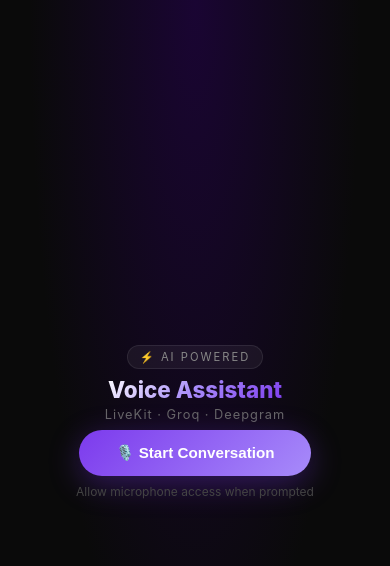
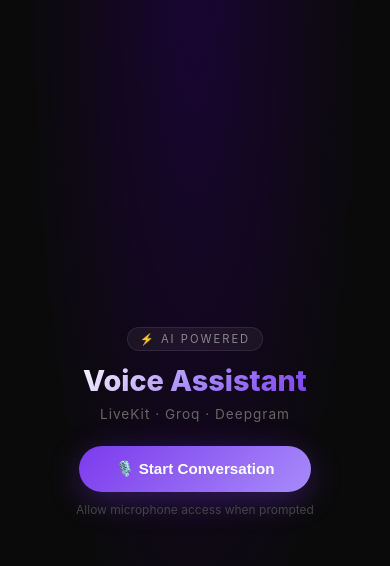
Before and after one commit to aryasinha09/livekit-agent, a React app in the folder frontend/: page / in a window 390 px wide. Shown: the top 566 px of the page. Built offline with nearby package versions, Linux system fonts and the light colour scheme; the HTML template or start-up script is replaced by a standard one.

Commit message:
fix mobile heading

```diff
--- a/frontend/src/App.jsx
+++ b/frontend/src/App.jsx
@@ -103,12 +103,29 @@
   return (
     <div style={{
       display: "flex", flexDirection: "column", alignItems: "center",
-      gap: "12px", width: "100%", maxWidth: "650px",
+      gap: "10px", width: "100%", maxWidth: "650px",
       padding: "0 16px", boxSizing: "border-box",
     }}>
+      {/* Header — inside VoiceUI */}
+      <div style={{ textAlign: "center" }}>
+        <h1 style={{
+          fontSize: "clamp(1.2rem, 4vw, 2rem)",
+          fontWeight: "800",
+          background: "linear-gradient(135deg, #ffffff 0%, #a78bfa 50%, #7c3aed 100%)",
+          WebkitBackgroundClip: "text", WebkitTextFillColor: "transparent",
+          margin: "0 0 4px 0", lineHeight: 1.2,
+        }}>
+          🎙️ Voice Assistant
+        </h1>
+        <p style={{ color: "#666", fontSize: "0.75rem", letterSpacing: "1px", margin: 0 }}>
+          LiveKit · Groq · Deepgram
+        </p>
+      </div>
+
       <Timer />
 
-      <div style={{ position: "relative", width: "140px", height: "140px", flexShrink: 0 }}>
+      {/* Orb */}
+      <div style={{ position: "relative", width: "130px", height: "130px", flexShrink: 0 }}>
         <div style={{
           position: "absolute", inset: "-8px", borderRadius: "50%",
           border: `3px solid transparent`,
@@ -125,37 +142,39 @@
           position: "absolute", inset: 0, borderRadius: "50%",
           background: `radial-gradient(circle at 35% 35%, ${currentColor}33, #0a0a0a)`,
           border: `2px solid ${currentColor}55`,
-          boxShadow: `0 0 80px ${currentColor}44`,
+          boxShadow: `0 0 60px ${currentColor}44`,
           display: "flex", alignItems: "center", justifyContent: "center",
           transition: "all 0.5s ease",
         }}>
-          <BarVisualizer state={state} trackRef={audioTrack} style={{ width: "70px", height: "35px" }} barCount={7} />
+          <BarVisualizer state={state} trackRef={audioTrack} style={{ width: "60px", height: "30px" }} barCount={7} />
         </div>
       </div>
 
+      {/* Status */}
       <div style={{
-        display: "flex", alignItems: "center", gap: "10px",
-        background: "#ffffff0d", padding: "6px 16px",
+        display: "flex", alignItems: "center", gap: "8px",
+        background: "#ffffff0d", padding: "6px 14px",
         borderRadius: "50px", border: `1px solid ${currentColor}44`,
       }}>
         <div style={{
-          width: "8px", height: "8px", borderRadius: "50%",
+          width: "7px", height: "7px", borderRadius: "50%",
           background: currentColor, boxShadow: `0 0 8px ${currentColor}`,
           animation: "pulse 1.5s infinite",
         }}/>
-        <span style={{ color: currentColor, fontSize: "0.75rem", letterSpacing: "2px", textTransform: "uppercase", fontWeight: "600" }}>
+        <span style={{ color: currentColor, fontSize: "0.72rem", letterSpacing: "2px", textTransform: "uppercase", fontWeight: "600" }}>
           {state === "listening" ? "Listening" : state === "speaking" ? "Speaking" : state === "thinking" ? "Thinking" : "Connecting"}
         </span>
       </div>
 
+      {/* Chat Box */}
       <div style={{
-        width: "100%", height: "180px", overflowY: "auto",
+        width: "100%", height: "170px", overflowY: "auto",
         background: "#ffffff06", border: "1px solid #ffffff10",
-        borderRadius: "20px", padding: "12px",
+        borderRadius: "16px", padding: "12px",
         display: "flex", flexDirection: "column", gap: "10px",
       }}>
         {messages.length === 0 ? (
-          <p style={{ color: "#444", fontSize: "0.8rem", textAlign: "center", marginTop: "60px" }}>
+          <p style={{ color: "#444", fontSize: "0.8rem", textAlign: "center", marginTop: "55px" }}>
             Conversation will appear here...
           </p>
         ) : (
@@ -168,7 +187,7 @@
                 background: msg.role === "user" ? "linear-gradient(135deg, #7c3aed44, #7c3aed22)" : "linear-gradient(135deg, #00f5a022, #00f5a011)",
                 border: `1px solid ${msg.role === "user" ? "#7c3aed66" : "#00f5a044"}`,
                 borderRadius: msg.role === "user" ? "18px 18px 4px 18px" : "18px 18px 18px 4px",
-                padding: "8px 12px", maxWidth: "80%", fontSize: "0.85rem",
+                padding: "8px 12px", maxWidth: "80%", fontSize: "0.82rem",
                 color: msg.role === "user" ? "#c4b5fd" : "#6ee7b7", lineHeight: 1.5,
                 opacity: msg.final ? 1 : 0.6,
               }}>
@@ -183,7 +202,7 @@
 
       {messages.length > 0 && (
         <button onClick={() => downloadPDF(messages)} style={{
-          padding: "8px 20px", fontSize: "0.8rem", fontWeight: "600",
+          padding: "7px 18px", fontSize: "0.78rem", fontWeight: "600",
           background: "linear-gradient(135deg, #1a1a2e, #16213e)",
           color: "#a78bfa", border: "1px solid #7c3aed55",
           borderRadius: "50px", cursor: "pointer", letterSpacing: "1px",
@@ -223,35 +242,31 @@
       display: "flex", flexDirection: "column",
       alignItems: "center", justifyContent: "center",
       fontFamily: "'Inter', 'Segoe UI', sans-serif",
-      color: "white", gap: "8px", overflow: "hidden",
+      color: "white", overflow: "hidden",
       padding: "16px", boxSizing: "border-box",
     }}>
+      {!token ? (
         <div style={{ textAlign: "center" }}>
           <div style={{
             display: "inline-flex", alignItems: "center", gap: "6px",
             background: "#ffffff0d", padding: "4px 12px",
             borderRadius: "50px", border: "1px solid #ffffff15",
-          marginBottom: "8px", fontSize: "0.7rem", color: "#888",
+            marginBottom: "12px", fontSize: "0.7rem", color: "#888",
             letterSpacing: "2px", textTransform: "uppercase",
           }}>
             ⚡ AI Powered
           </div>
           <h1 style={{
-          fontSize: "clamp(1.4rem, 5vw, 2.5rem)",
-          fontWeight: "800",
+            fontSize: "clamp(1.8rem, 6vw, 3rem)", fontWeight: "800",
             background: "linear-gradient(135deg, #ffffff 0%, #a78bfa 50%, #7c3aed 100%)",
             WebkitBackgroundClip: "text", WebkitTextFillColor: "transparent",
-          margin: "0 0 4px 0", lineHeight: 1.2,
+            margin: "0 0 8px 0",
           }}>
             Voice Assistant
           </h1>
-        <p style={{ color: "#666", fontSize: "0.8rem", letterSpacing: "1px", margin: 0 }}>
+          <p style={{ color: "#666", fontSize: "0.85rem", letterSpacing: "1px", marginBottom: "24px" }}>
             LiveKit · Groq · Deepgram
           </p>
-      </div>
-
-      {!token ? (
-        <div style={{ textAlign: "center" }}>
           <button
             onClick={handleConnect}
             disabled={connecting}
@@ -261,12 +276,12 @@
               color: "white", border: "none", borderRadius: "50px",
               cursor: connecting ? "not-allowed" : "pointer",
               boxShadow: connecting ? "none" : "0 8px 32px #7c3aed55",
-              transition: "all 0.3s ease",
+              transition: "all 0.3s ease", display: "block", margin: "0 auto",
             }}
           >
             {connecting ? "⏳ Connecting..." : "🎙️ Start Conversation"}
           </button>
-          <p style={{ color: "#444", fontSize: "0.75rem", marginTop: "8px" }}>
+          <p style={{ color: "#444", fontSize: "0.75rem", marginTop: "10px" }}>
             Allow microphone access when prompted
           </p>
         </div>
```
Lines whose indentation alone changed are shown as unchanged.
